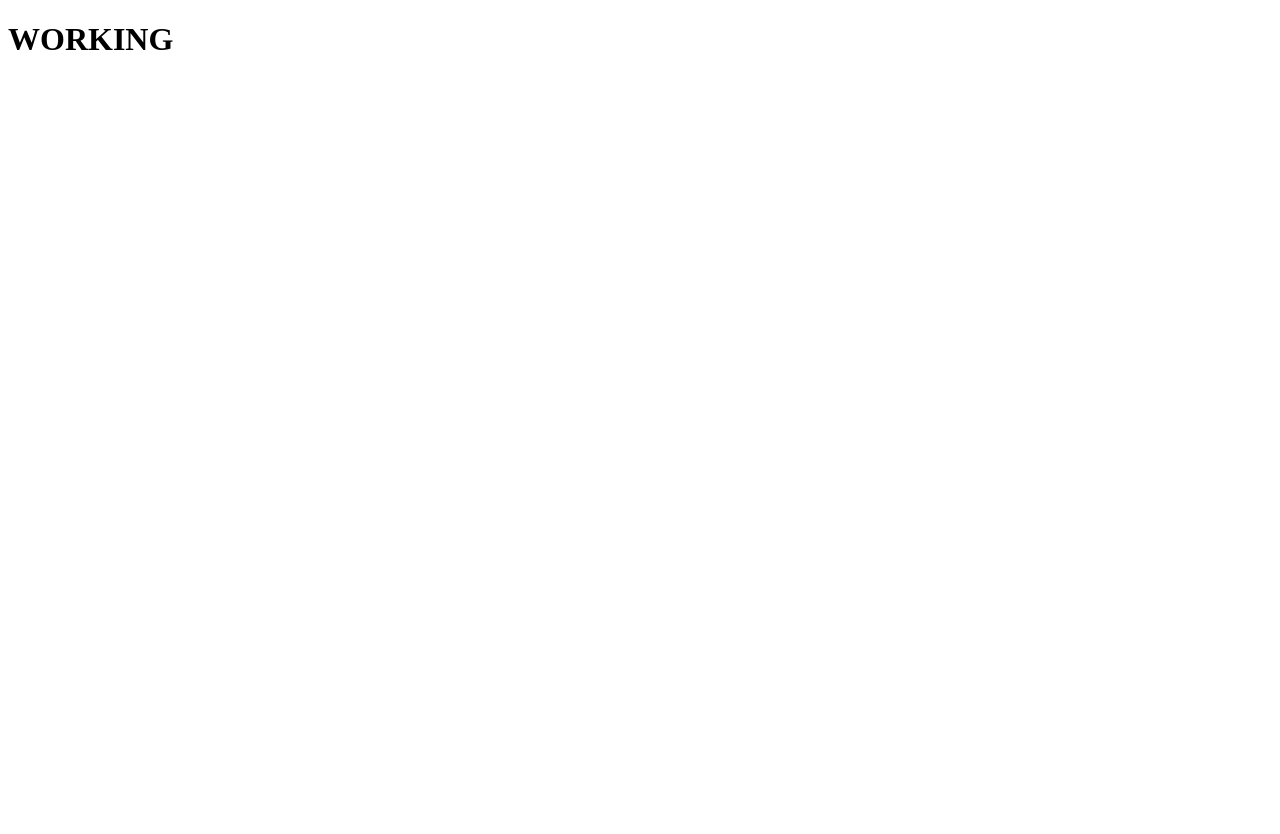
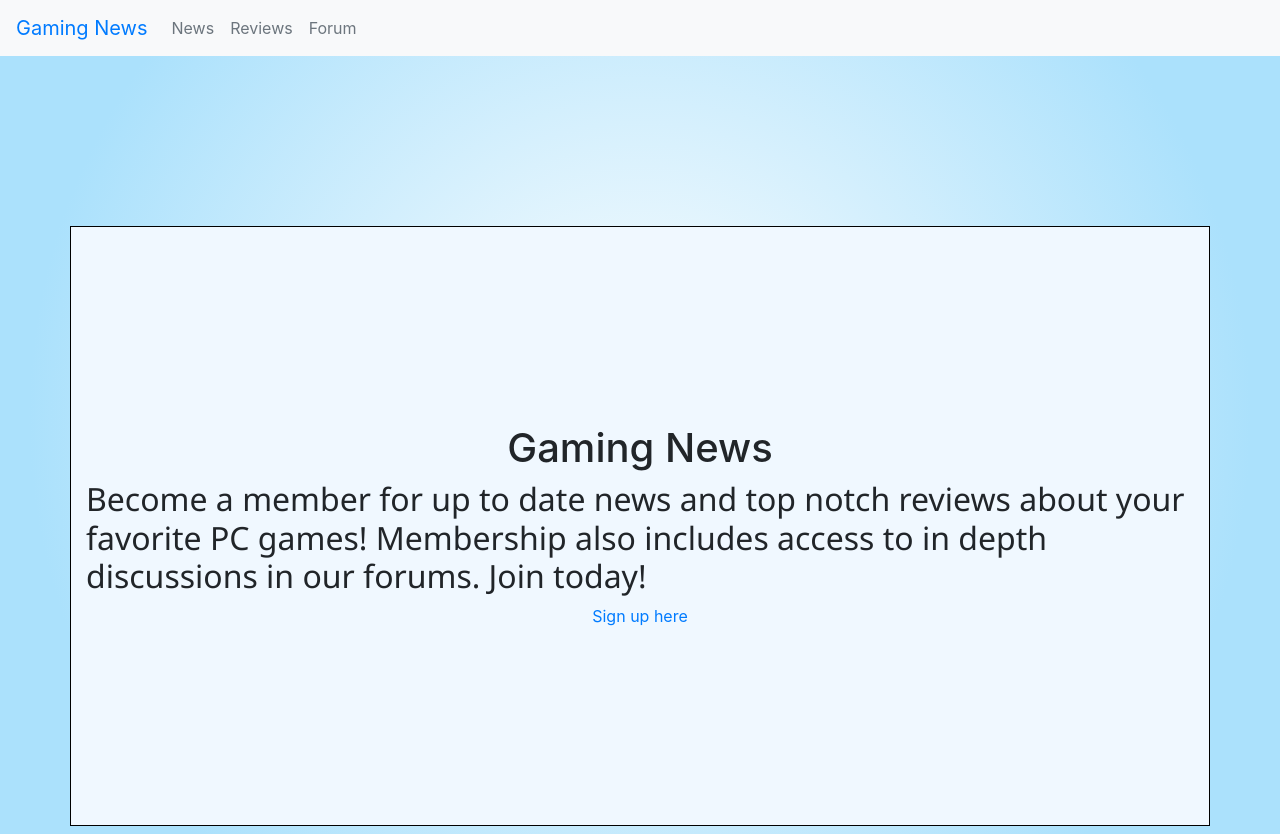
Before and after one commit to mstew87/Full-Stack-Django-Project, a Django app: page / in a window 1280 px wide. Before the commit the page is almost empty. Before the commit the page ends 50 px from the top, so only its background shows below. Run offline with Django 3.2, Linux system fonts and the light colour scheme; some libraries are stand-ins or nearby versions.

Commit message:
Updated html and css. Added include for partial templates (Nav and Head).

```diff
--- a/GamingNewsApp/static/css/style.css
+++ b/GamingNewsApp/static/css/style.css
@@ -0,0 +1,23 @@
+/* Navbar */
+
+body {
+  background: rgb(254, 254, 254);
+  background: radial-gradient(
+    circle,
+    rgba(254, 254, 254, 1) 0%,
+    rgba(171, 225, 252, 1) 80%
+  );
+}
+.container {
+  display: flex;
+  flex-direction: column;
+  justify-content: center;
+  align-items: center;
+  height: 600px;
+  margin-top: 170px;
+  border: 1px solid black;
+  background-color: aliceblue;
+}
+h2 {
+  font-family: "Segoe UI", Tahoma, Geneva, Verdana, sans-serif;
+}
--- a/GamingNewsApp/templates/index.html
+++ b/GamingNewsApp/templates/index.html
@@ -1,12 +1,18 @@
 <!DOCTYPE html>
 <html lang="en">
-  <head>
-    <meta charset="UTF-8" />
-    <meta http-equiv="X-UA-Compatible" content="IE=edge" />
-    <meta name="viewport" content="width=device-width, initial-scale=1.0" />
-    <title>Document</title>
+  {% include "partial/head.html" %}
+    <title>Gaming News</title>
   </head>
   <body>
-    <h1>WORKING</h1>
+    {% include "partial/nav.html" %}
+    <div class="container">
+      <h1>Gaming News</h1>
+      <h2>
+        Become a member for up to date news and top notch reviews about your favorite PC games! Membership also
+        includes access to in depth discussions in our forums. Join today!
+      </h2>
+      <a href="" class="href">Sign up here</a>
+    </div>
+    <h2>
   </body>
 </html>
--- /dev/null
+++ b/GamingNewsApp/templates/partial/head.html
@@ -0,0 +1,13 @@
+<head>
+  <meta charset="UTF-8" />
+  <meta http-equiv="X-UA-Compatible" content="IE=edge" />
+  <meta name="viewport" content="width=device-width, initial-scale=1.0" />
+  <title>Gaming News | Sign Up Now!</title>
+  <link
+    href="https://stackpath.bootstrapcdn.com/bootstrap/4.5.0/css/bootstrap.min.css"
+    rel="stylesheet"
+    integrity="sha384-9aIt2nRpC12Uk9gS9baDl411NQApFmC26EwAOH8WgZl5MYYxFfc+NcPb1dKGj7Sk"
+    crossorigin="anonymous"
+  />
+  {% load static %}
+  <link rel="stylesheet" href="{% static 'css/style.css' %}" />
--- /dev/null
+++ b/GamingNewsApp/templates/partial/nav.html
@@ -0,0 +1,34 @@
+<nav class="navbar navbar-expand-lg navbar-primary bg-light">
+  <a class="navbar-brand" href="#">Gaming News</a>
+  <button
+    class="navbar-toggler"
+    type="button"
+    data-toggle="collapse"
+    data-target="#navbarSupportedContent"
+    aria-controls="navbarSupportedContent"
+    aria-expanded="false"
+    aria-label="Toggle navigation"
+  >
+    <span class="navbar-toggler-icon"></span>
+  </button>
+
+  <div class="collapse navbar-collapse" id="navbarSupportedContent">
+    <ul class="navbar-nav mr-auto">
+      <li class="nav-item">
+        <a class="nav-link disabled" href="#" tabindex="-1" aria-disabled="true"
+          >News</a
+        >
+      </li>
+      <li class="nav-item">
+        <a class="nav-link disabled" href="#" tabindex="-1" aria-disabled="true"
+          >Reviews</a
+        >
+      </li>
+      <li class="nav-item">
+        <a class="nav-link disabled" href="#" tabindex="-1" aria-disabled="true"
+          >Forum</a
+        >
+      </li>
+    </ul>
+  </div>
+</nav>
```
